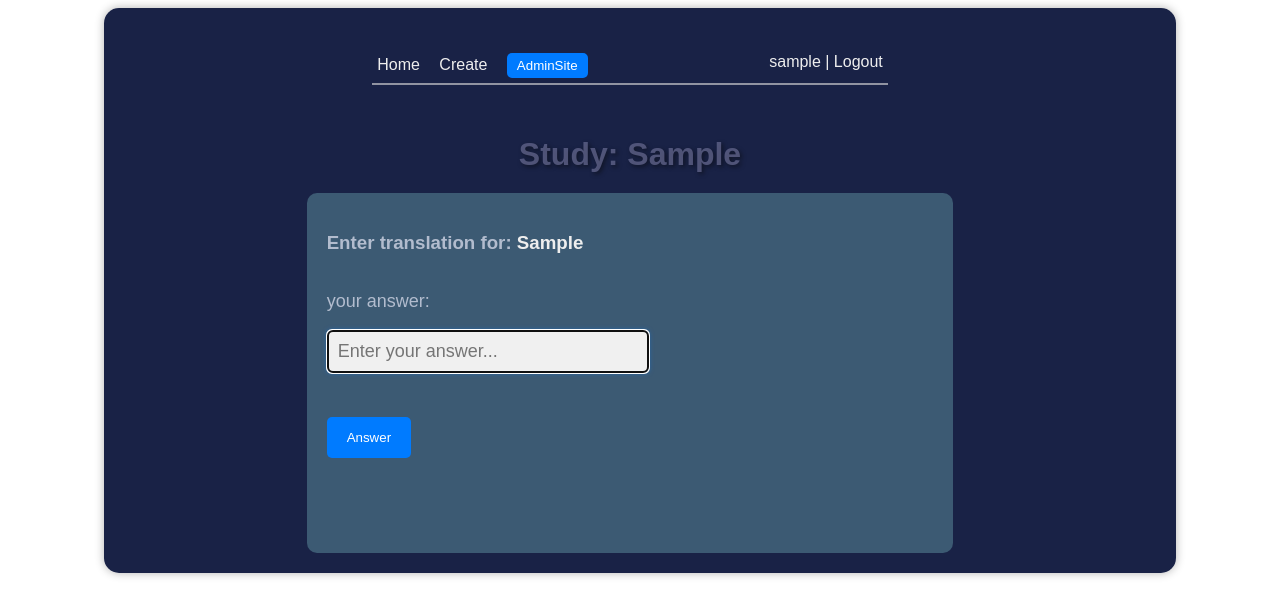
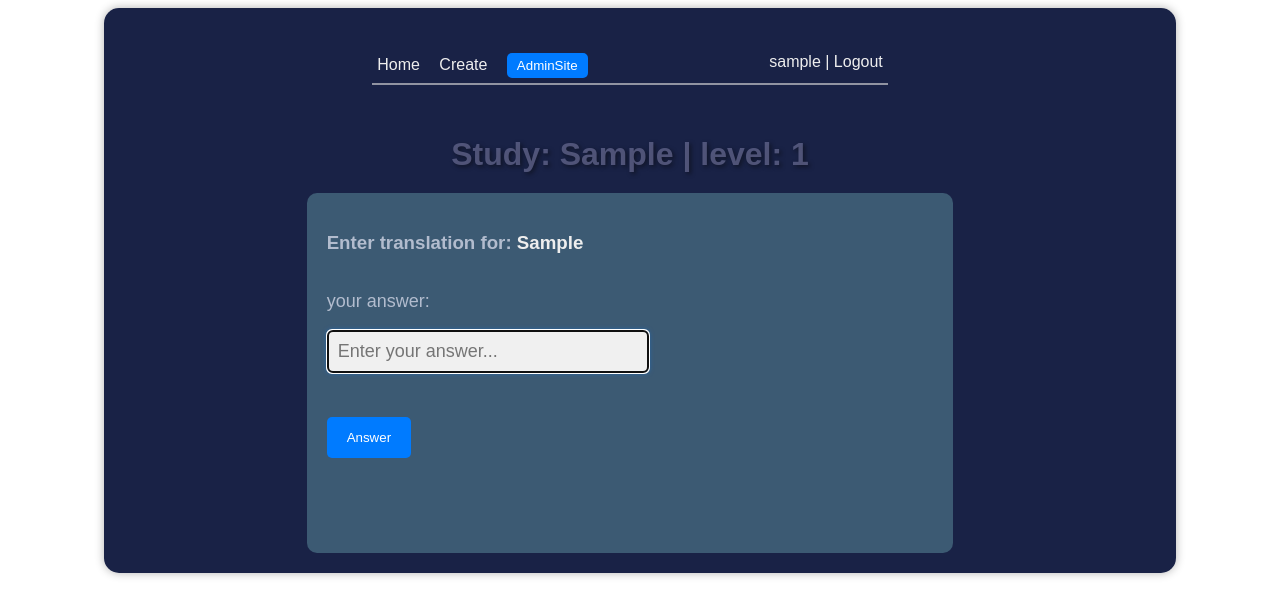
Before and after one commit to F-redy/assistant_in_learning_new_words, a Django app: a page that uses templates/words/study_words.html in a window 1280 px wide. Shown: the top 613 px of the page. Run offline with Django 4.2, Linux system fonts and the light colour scheme; a user stored in the database is signed in; tables that the repository leaves empty hold one stand-in row (values such as "Sample post").

Commit message:
change line 4

```diff
--- a/templates/words/study_words.html
+++ b/templates/words/study_words.html
@@ -1,7 +1,7 @@
 {% extends 'base.html' %}
 
 {% block content %}
-    <h1 class="title-color">Study: {{ title }}</h1>
+    <h1 class="title-color">Study: {{ title }} | level: {{ level }}</h1>
 
     <div class="content-box">
 
@@ -12,7 +12,6 @@
                 <h3>
                     <span class="color-translation-title">Enter translation for:</span>
                     {{ custom_messages.translation }}
-{#                    {{ translation }}#}
                 </h3>
             </div>
             <br>
```
